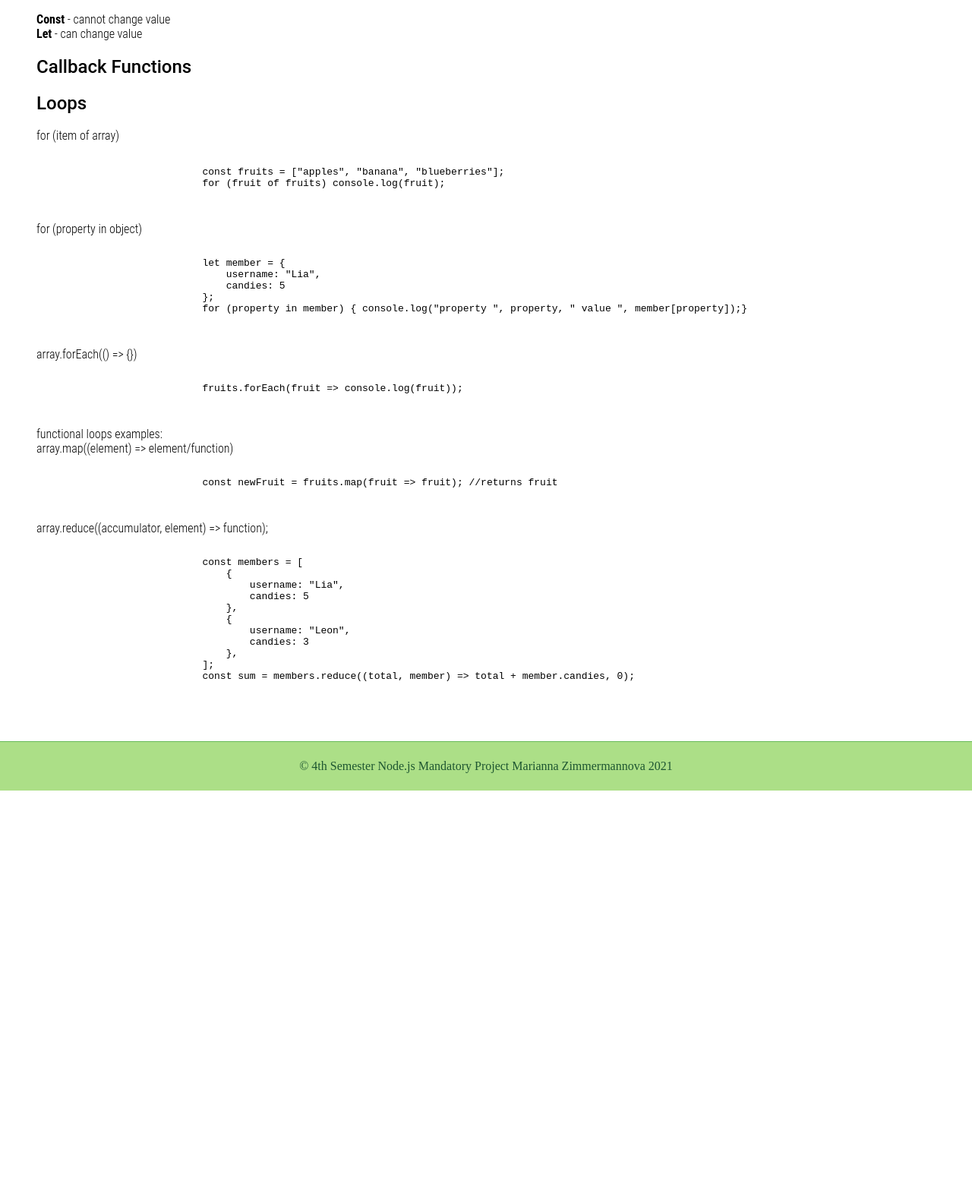
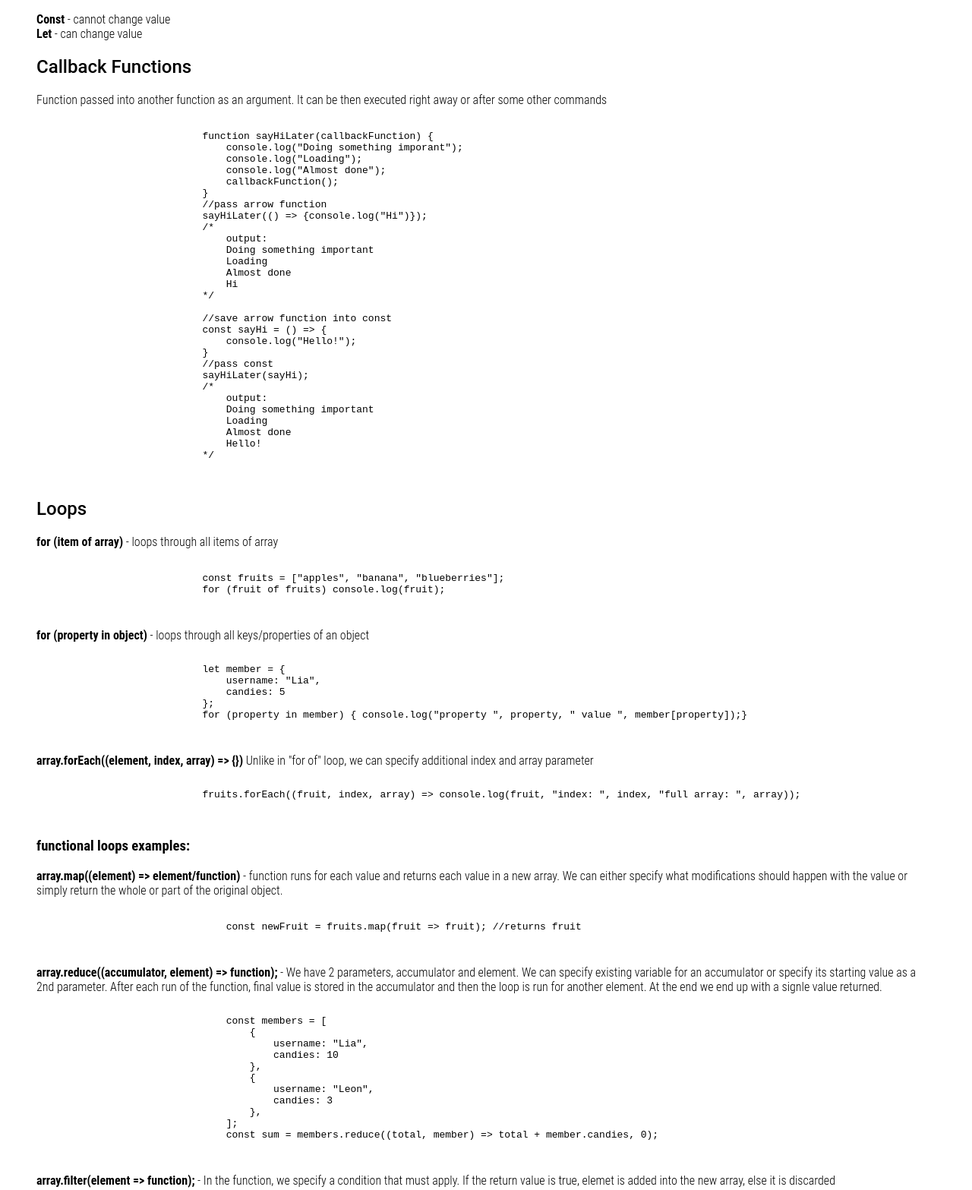
Before and after one commit to mana998/NodeJs_Dat19i_Elective_2021, a website: page 6._Mandatory_Assignment/public/javascript.html in a window 1280 px wide. Shown: the part 180-1747 px from the top of the page at 76% size. Before the commit the page ends 1221 px from the top, so only its background shows below. Drawn offline with Linux system fonts and the light colour scheme.

Commit message:
Added callback functions and loops explanation

```diff
--- a/6._Mandatory_Assignment/public/javascript.html
+++ b/6._Mandatory_Assignment/public/javascript.html
@@ -28,17 +28,52 @@
             </section>
             <section class="minor">
                 <h2>Callback Functions</h2>
+                <p>Function passed into another function as an argument. It can be then executed right away or after some other commands
+                    <pre>
+                        <code>
+                            function sayHiLater(callbackFunction) {
+                                console.log("Doing something imporant");
+                                console.log("Loading");
+                                console.log("Almost done");
+                                callbackFunction();
+                            }
+                            //pass arrow function
+                            sayHiLater(() => {console.log("Hi")});
+                            /*
+                                output:
+                                Doing something important
+                                Loading
+                                Almost done
+                                Hi
+                            */
+
+                            //save arrow function into const
+                            const sayHi = () => {
+                                console.log("Hello!");
+                            }
+                            //pass const
+                            sayHiLater(sayHi);
+                            /*
+                                output:
+                                Doing something important
+                                Loading
+                                Almost done
+                                Hello!
+                            */
+                        </code>
+                    </pre>
+                </p>
             </section>
             <section class="minor">
                 <h2>Loops</h2>
-                <p>for (item of array)<br>
+                <p><b>for (item of array)</b> - loops through all items of array<br>
                     <pre>
                         <code>
                             const fruits = ["apples", "banana", "blueberries"];
                             for (fruit of fruits) console.log(fruit);
                         </code>
                     </pre>
-                    for (property in object)<br>
+                    <b>for (property in object)</b> - loops through all keys/properties of an object<br>
                     <pre>
                         <code>
                             let member = {
@@ -48,26 +83,29 @@
                             for (property in member) { console.log("property ", property, " value ", member[property]);}
                         </code>
                     </pre>
-                    array.forEach(() => {})<br>
+                    <b>array.forEach((element, index, array) => {})</b> Unlike in "for of" loop, we can specify additional index and array parameter<br>
                     <pre>
                         <code>
-                            fruits.forEach(fruit => console.log(fruit));
+                            fruits.forEach((fruit, index, array) => console.log(fruit, "index: ", index, "full array: ", array));
                         </code>
                     </pre>
-                    functional loops examples:<br>
-                    array.map((element) => element/function)<br>
+                </p>
+                <section class="minor">
+                    <h3>functional loops examples:</h3>
+                    <p><b>array.map((element) => element/function)</b> - function runs for each value and returns each value in a new array. We can either specify what modifications should happen with the value or simply return the whole or part of the original object.<br>
                         <pre>
                             <code>
                                 const newFruit = fruits.map(fruit => fruit); //returns fruit
                             </code>
                         </pre>
-                    array.reduce((accumulator, element) => function);<br>
+                        <b>array.reduce((accumulator, element) => function);</b> - We have 2 parameters, accumulator and element. We can specify existing variable for an accumulator or specify its starting value as a 2nd parameter.
+                        After each run of the function, final value is stored in the accumulator and then the loop is run for another element. At the end we end up with a signle value returned.<br>
                         <pre>
                             <code>
                                 const members = [
                                     {
                                         username: "Lia",
-                                    candies: 5
+                                        candies: 10
                                     },
                                     {
                                         username: "Leon",
@@ -77,7 +115,14 @@
                                 const sum = members.reduce((total, member) => total + member.candies, 0);
                             </code>
                         </pre>
+                        <b>array.filter(element => function);</b> - In the function, we specify a condition that must apply. If the return value is true, elemet is added into the new array, else it is discarded<br>
+                        <pre>
+                            <code>
+                                const aboveFive = members.filter((member) => member.candies > 5);
+                            </code>
+                        </pre>
                     </p>
+                </section>
             </section>
         </section>
     </main>
```
Lines whose indentation alone changed are shown as unchanged.
